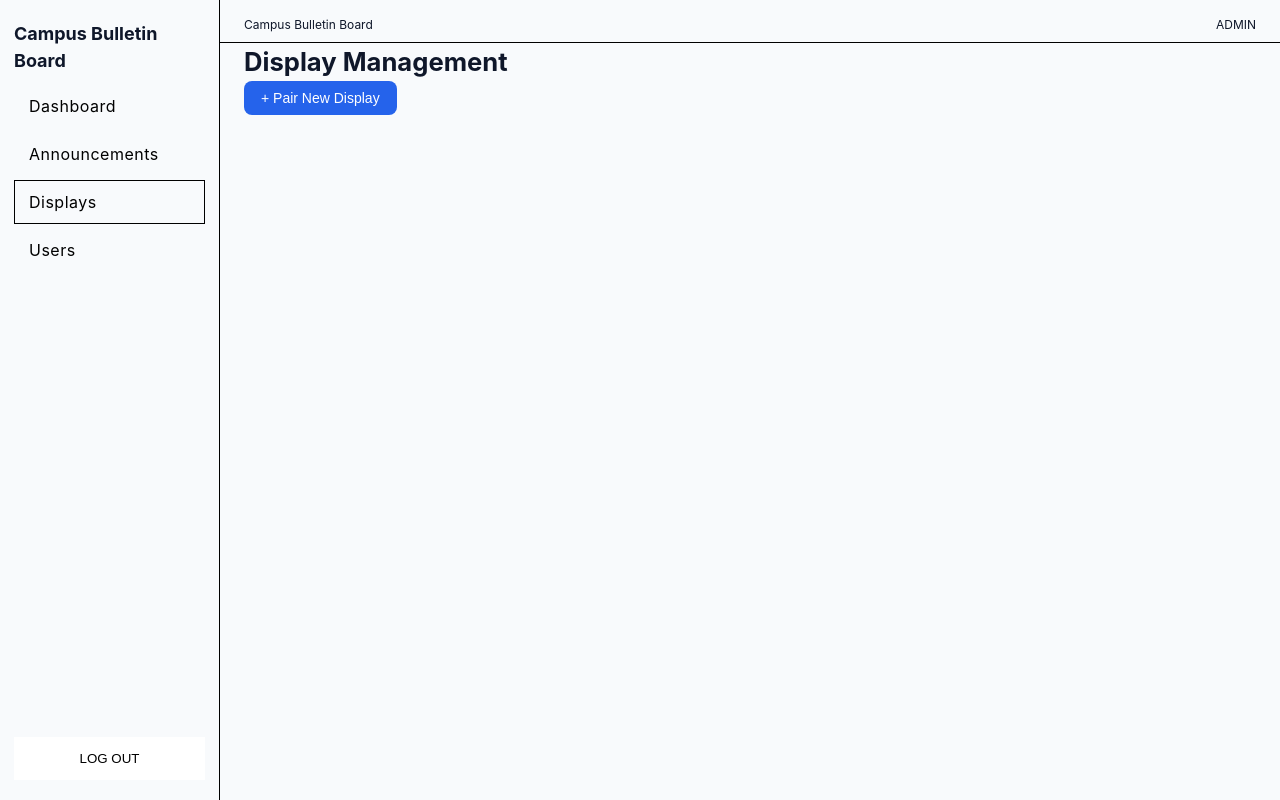
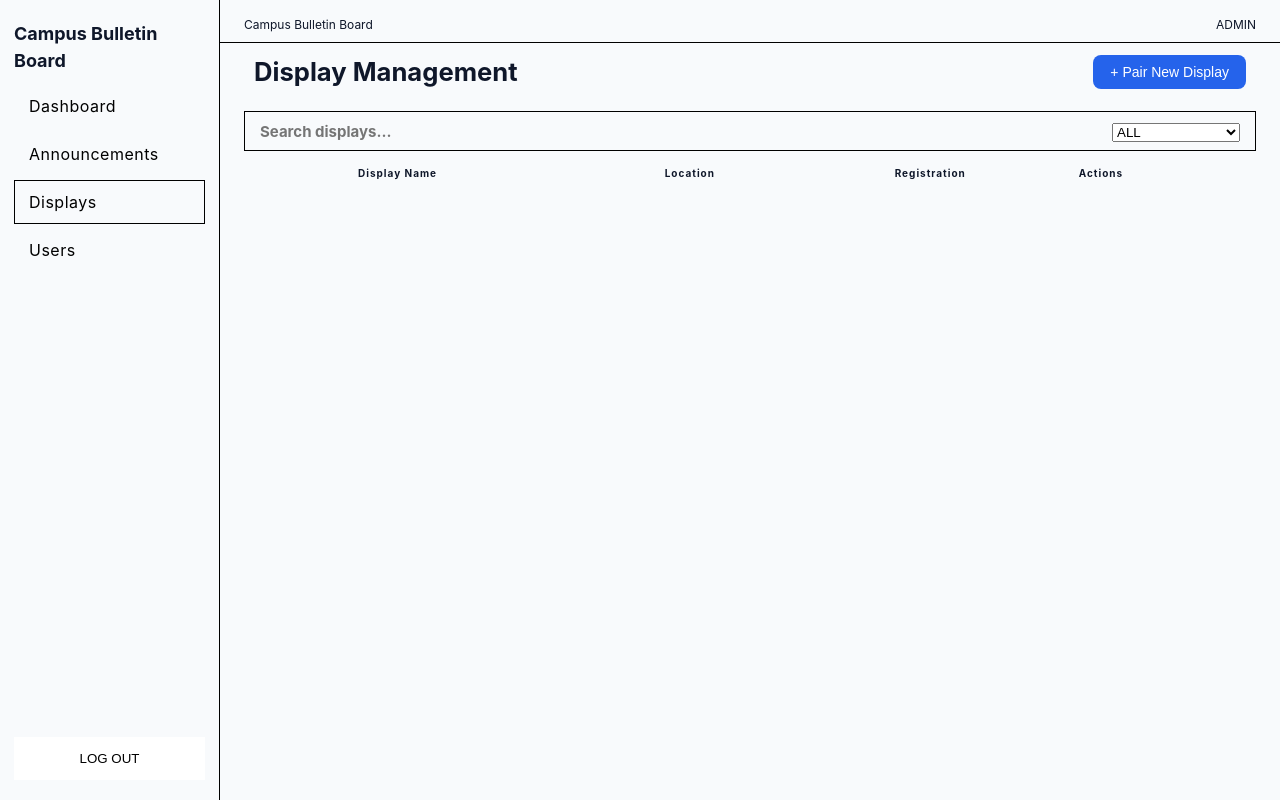
Before and after one commit to BrianC0des/campus-bulletin-board, a React (Vite) app in the folder frontend/: page /displays in a window 1280 px wide. Built offline with nearby package versions, Linux system fonts and the light colour scheme; sample sign-in values are in the browser's storage.

Commit message:
add displays search

```diff
--- a/frontend/src/pages/Displays.jsx
+++ b/frontend/src/pages/Displays.jsx
@@ -1,13 +1,46 @@
 import React from 'react';
+import { useState } from "react";
+
+function DisplayList ({ displays = [] }){
+
+  return (
+    <div className="DisplayTable">
+      <div className="row DisplayHeader">
+        <span></span>
+        <span>Display Name</span>
+        <span>Location</span>
+        <span>Registration</span>
+        <span>Actions</span>
+      </div>
+    </div>
+  )
+}
 
 export default function Displays() {
+  const [search, setSearch] = useState("");
+  const [Filter, setFilter] = useState("all");
+
   return (
     <div>
-      <div className="page-header">
+      <div className="page-header" style={{ display: "flex", justifyContent: "space-between", alignItems: "center", padding: "10px" }}>
         <h1 className="page-title">Display Management</h1>
         <button className="btn btn-primary">+ Pair New Display</button>
       </div>
+
+      <div className="searchInput" >
+        <input type="text" placeholder="Search displays..." value={search} onChange={(e) => setSearch(e.target.value)} />
+
+        <div className="filter-container">
+          <select value={Filter} onChange={(e) => setFilter(e.target.value)}>
+            <option value="all">ALL</option>
+            <option value="registered">REGISTERED</option>
+            <option value="unregistered">UNREGISTERED</option>
+          </select>
+        </div>
+      </div>
+
       <div className="card-grid">
+        <DisplayList/>
         {/* TODO: DisplayCard items rendered here */}
       </div>
     </div>
--- a/frontend/src/styles/displays.css
+++ b/frontend/src/styles/displays.css
@@ -137,3 +137,44 @@
   font-size: 0.875rem;
   margin-bottom: 1rem;
 }
+
+.searchInput {
+  display: flex;
+  justify-content: space-between;
+  align-items: center;
+  border: 1px solid #000;
+  padding: 0 15px;
+  height: 40px;
+  margin-top: 10px;
+}
+
+.searchInput input{
+  flex: 1;
+  border: none;
+  outline: none;
+  background: none;
+  font-family: inherit;
+  font-size: 15px;
+  font-weight: bold;
+}
+.DisplayTable {
+    margin-top: 5px;
+    font-size: 10px;
+    font-weight: bold;
+}
+
+.row {
+    display: grid;
+    grid-template-columns: 90px 2fr 1.5fr 1.2fr 1fr;
+    align-items: center;
+    padding: 10px 24px;
+}
+
+.DisplayHeader {
+    padding-bottom: 10px;
+    letter-spacing: 1px;
+}
+
+.row + .row.row:not(.DisplayHeader) {
+  padding-top: 18px;
+}
```
